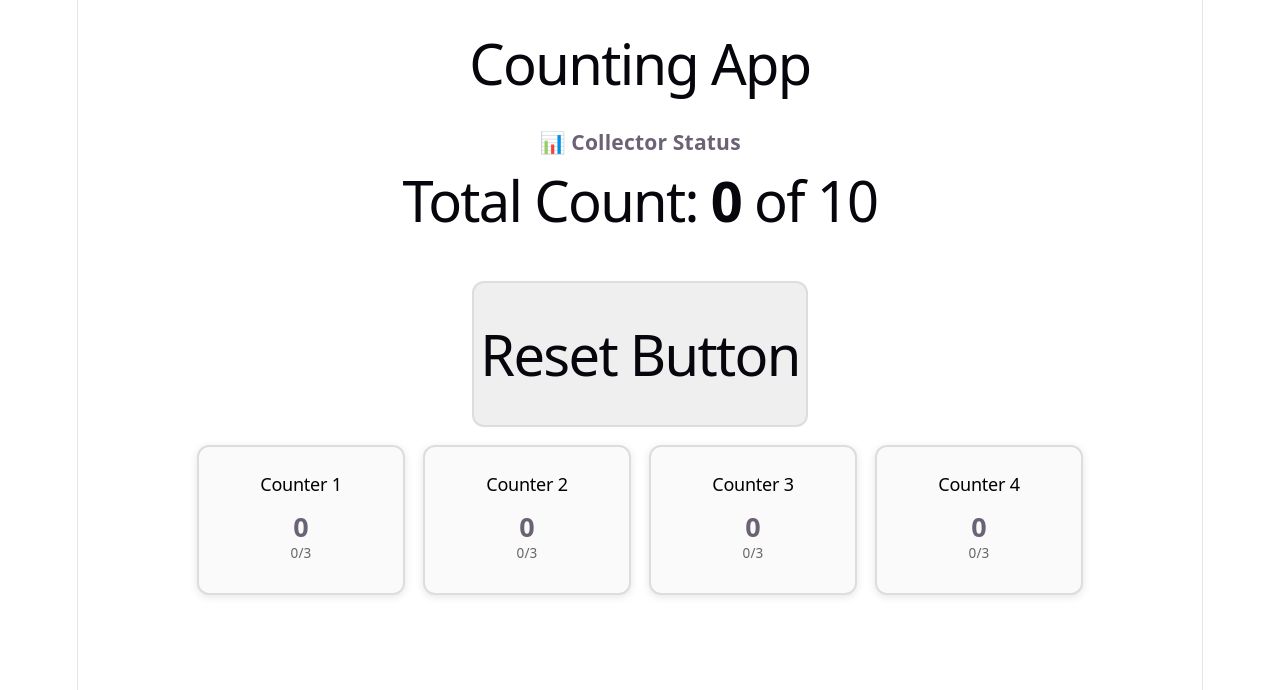
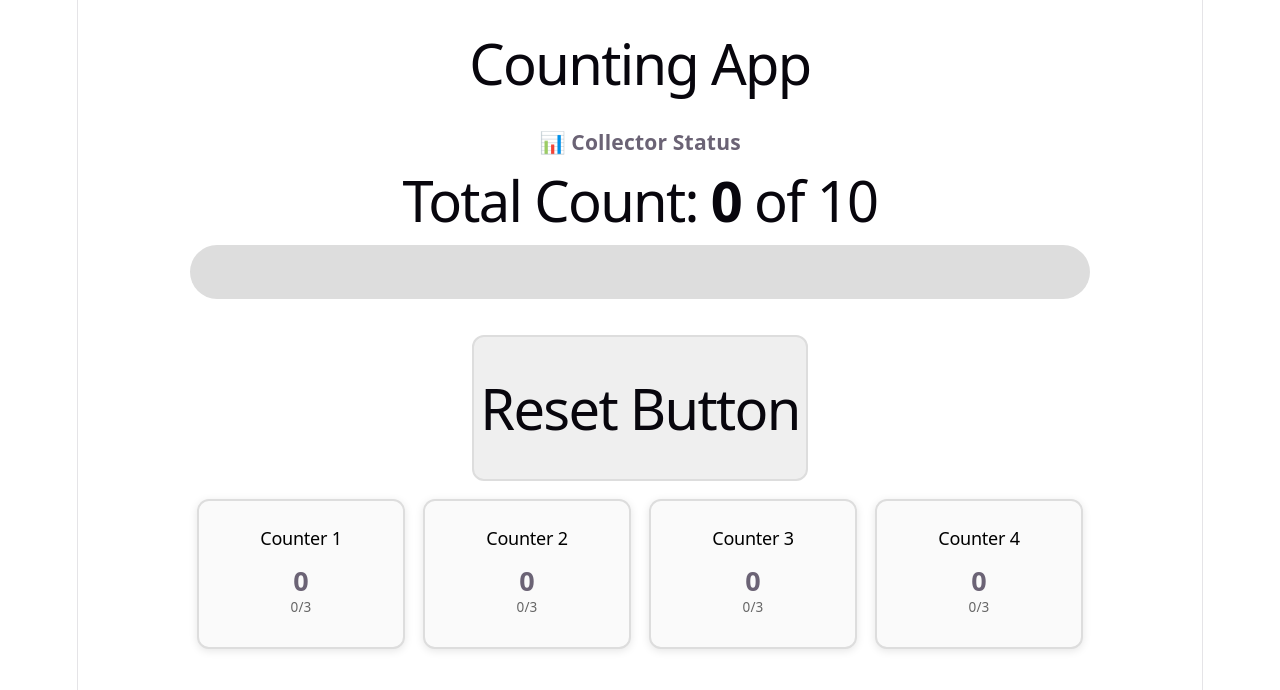
Before and after one commit to Acasez/counter-task, a React (Vite) app: page / in a window 1280 px wide. Shown: the top 690 px of the page. Built offline with nearby package versions, Linux system fonts and the light colour scheme.

Commit message:
Set up bar for count

```diff
--- a/src/App.tsx
+++ b/src/App.tsx
@@ -1,7 +1,7 @@
 // App.tsx
 import { useState } from "react";
 import "./App.css";
-import Collector from "./Components/Collector";
+import CollectorBar from "./Components/CollectorBar";
 import Counter from "./Components/Counter";
 
 const MAXCOUNT = 3;
@@ -15,8 +15,8 @@ export default function App() {
     4: 0,
   });
 
-  // Calculate total from all counter values
-  const totalCount = Object.values(counters).reduce((sum, val) => sum + val, 0);
+  // Get current count for the bar
+  const barCount = Object.values(counters).reduce((sum, val) => sum + val, 0);
 
   const handleUpdate = (counterId: number, newValue: number) => {
     // Cap individual counter at MAXCOUNT
@@ -53,8 +53,8 @@ export default function App() {
       }}
     >
       <h1>Counting App</h1>
-      <Collector
-        collectorCount={Math.min(totalCount, TOTAL_MAX)}
+      <CollectorBar
+        collectorCount={Math.min(barCount, TOTAL_MAX)}
         maxCount={TOTAL_MAX}
       />
 
--- a/src/Components/Collector.tsx
+++ /dev/null
@@ -1,19 +0,0 @@
-// Collector.tsx
-interface CollectorProps {
-  collectorCount: number;
-  maxCount: number;
-}
-
-export default function Collector({
-  collectorCount,
-  maxCount,
-}: CollectorProps) {
-  return (
-    <div style={{ marginBottom: "2rem" }}>
-      <h3>📊 Collector Status</h3>
-      <h1>
-        Total Count: <strong>{collectorCount}</strong> of {maxCount}
-      </h1>
-    </div>
-  );
-}
--- /dev/null
+++ b/src/Components/CollectorBar.tsx
@@ -0,0 +1,40 @@
+// Collector.tsx
+interface CollectorProps {
+  collectorCount: number;
+  maxCount: number;
+}
+
+export default function CollectorBar({
+  collectorCount,
+  maxCount,
+}: CollectorProps) {
+  const fillPercentage = collectorCount * 10;
+  const fillAmount = fillPercentage + "%";
+  return (
+    <div style={{ marginBottom: "2rem" }}>
+      <h3>📊 Collector Status</h3>
+      <h1>
+        Total Count: <strong>{collectorCount}</strong> of {maxCount}
+      </h1>
+      <div
+        className="bar"
+        style={{
+          width: "50rem",
+          borderRadius: "3rem",
+          backgroundColor: "#ddd",
+          height: "3rem",
+        }}
+      >
+        <div
+          className="barFill"
+          style={{
+            backgroundColor: "green",
+            width: fillAmount,
+            height: "100%",
+            borderRadius: "3rem",
+          }}
+        ></div>
+      </div>
+    </div>
+  );
+}
```
